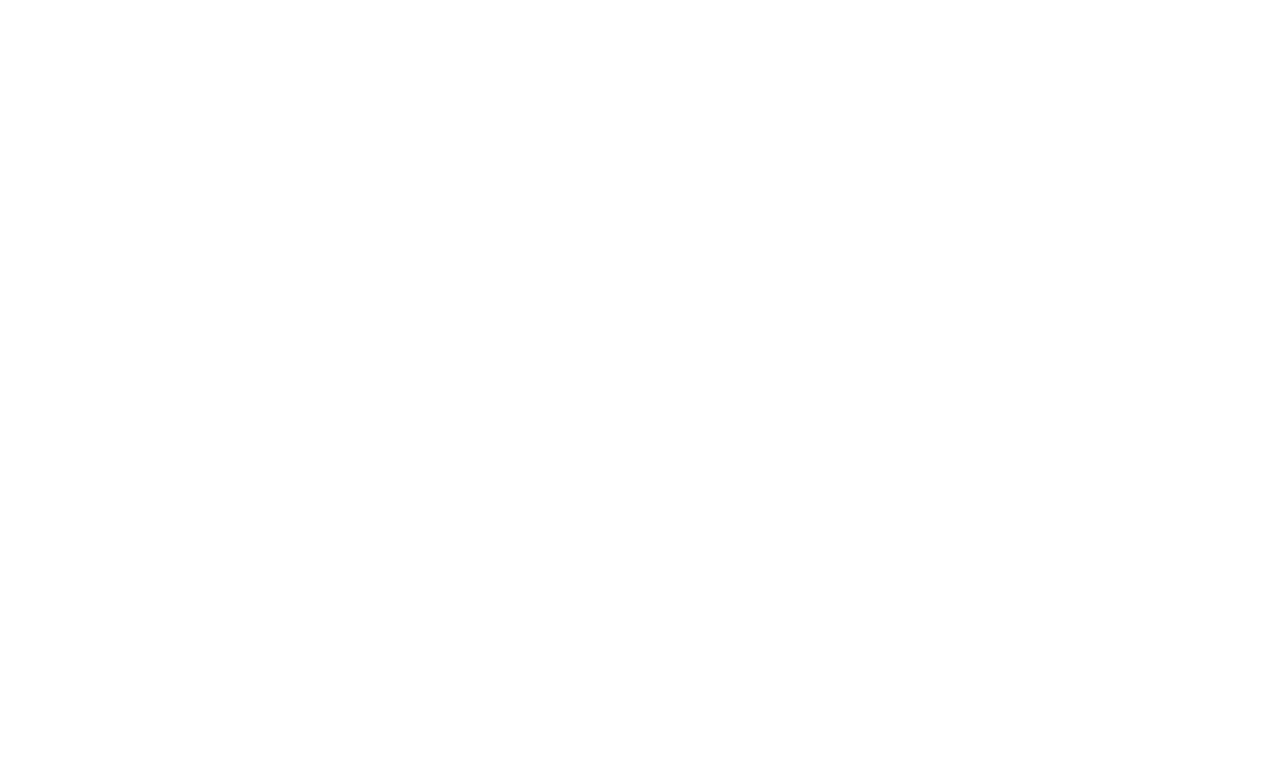
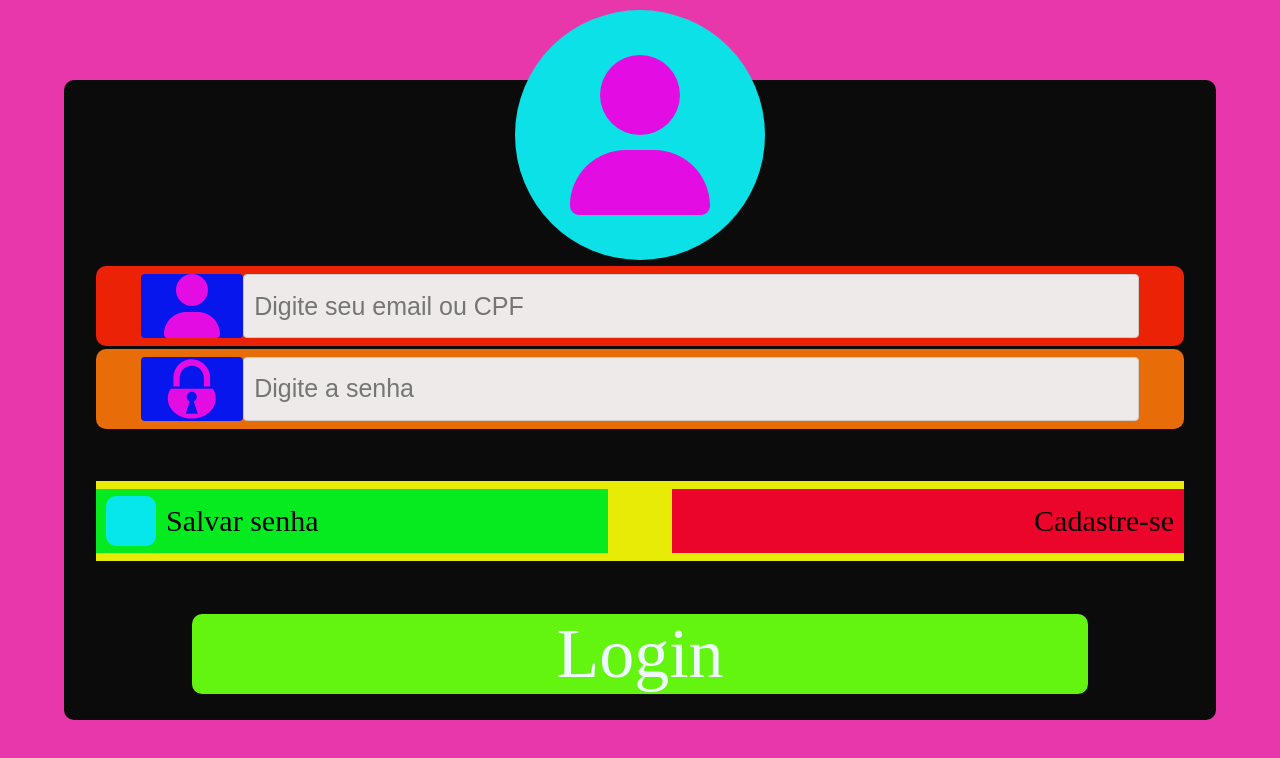
Before and after one commit to Gerenciar-gastos/Gerenciar_gastos_front, a React (Vite) app: page /login in a window 1280 px wide. Before the commit this address had no page. Shown: the top 758 px of the page. Built offline with nearby package versions, Linux system fonts and the light colour scheme.

Commit message:
feat: save password and register done

```diff
--- a/src/App.jsx
+++ b/src/App.jsx
@@ -10,7 +10,7 @@ function App() {
       <AuthProvider>
         <Routes >
 
-          <Route path='/a' element={<Login />} />
+          <Route path='/login' element={<Login />} />
 
         </Routes>
       </AuthProvider>
--- a/src/pages/Login.jsx
+++ b/src/pages/Login.jsx
@@ -3,6 +3,7 @@ import { All, Conteiner, ConteinerSavePassword, EmailCpf, IconeEmailCpf, IconePa
 import { FaUser } from "react-icons/fa6";
 import { GiPadlock } from "react-icons/gi";
 import { AiOutlineCheck } from "react-icons/ai";
+import { Link } from 'react-router-dom';
 
 
 export default function Login() {
@@ -37,7 +38,11 @@ export default function Login() {
                         </ConteinerSavePassword>
                         <p>Salvar senha</p>
                     </SavePassword>
-                    <Register></Register>
+                    <Register>
+                        <Link to="/register" style={{ textDecoration: 'none', color: 'black' , fontSize: '30px', marginRight: '10px'}}>
+                            Cadastre-se
+                        </Link>
+                    </Register>
                 </SavePasswordRegister>
                 <Ok>Login</Ok>
             </Conteiner>
--- a/src/styled/loginStyled.jsx
+++ b/src/styled/loginStyled.jsx
@@ -153,11 +153,14 @@ export const ConteinerSavePassword = styled.div`
   }
 `;
 
-
 export const Register = styled.div`
   background-color: #eb052b;
   width: 40vw;
   height: 8vh;
+  display: flex;
+  justify-content: flex-end;
+  align-items: center;
+
 `;
 
 export const Ok = styled.div`
```
